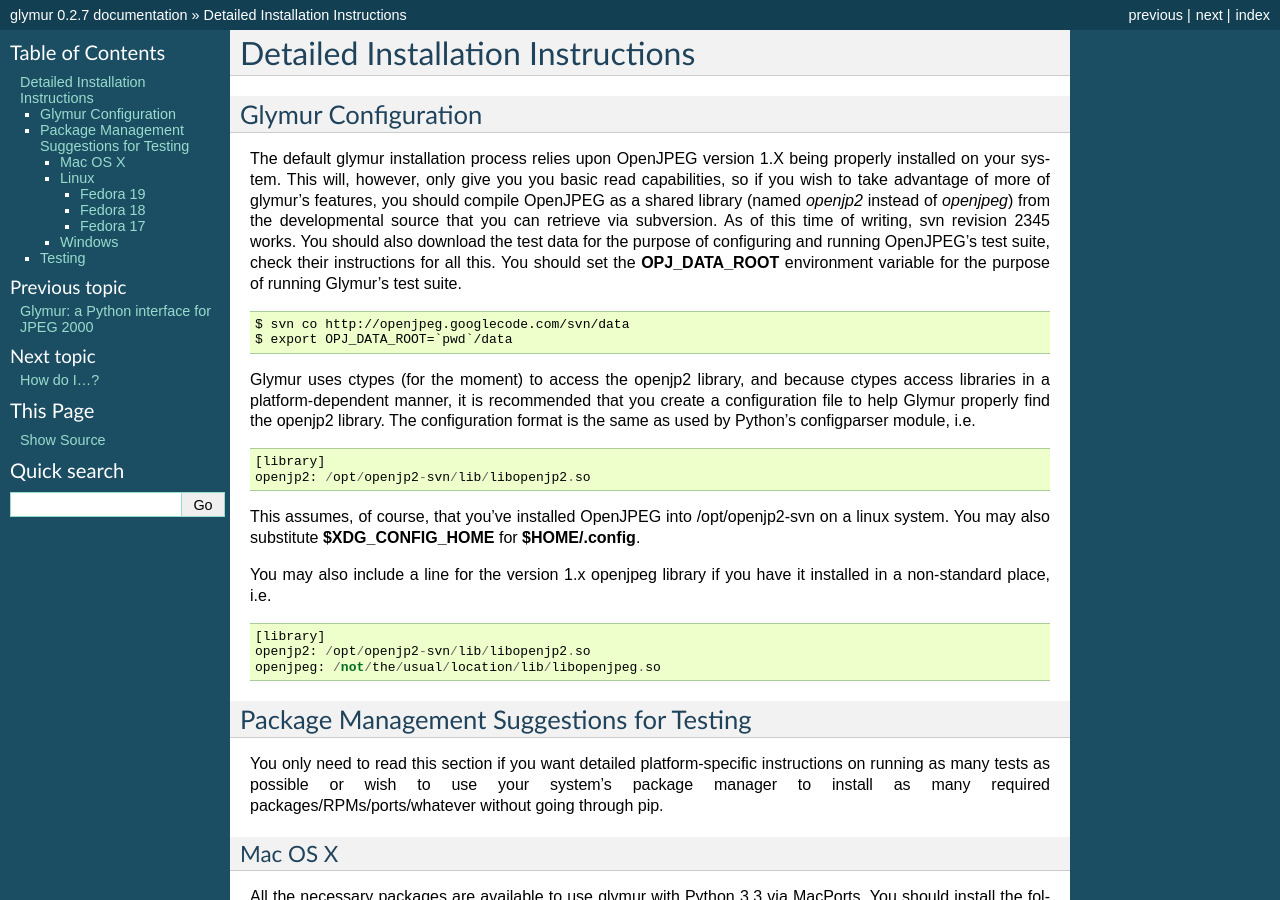
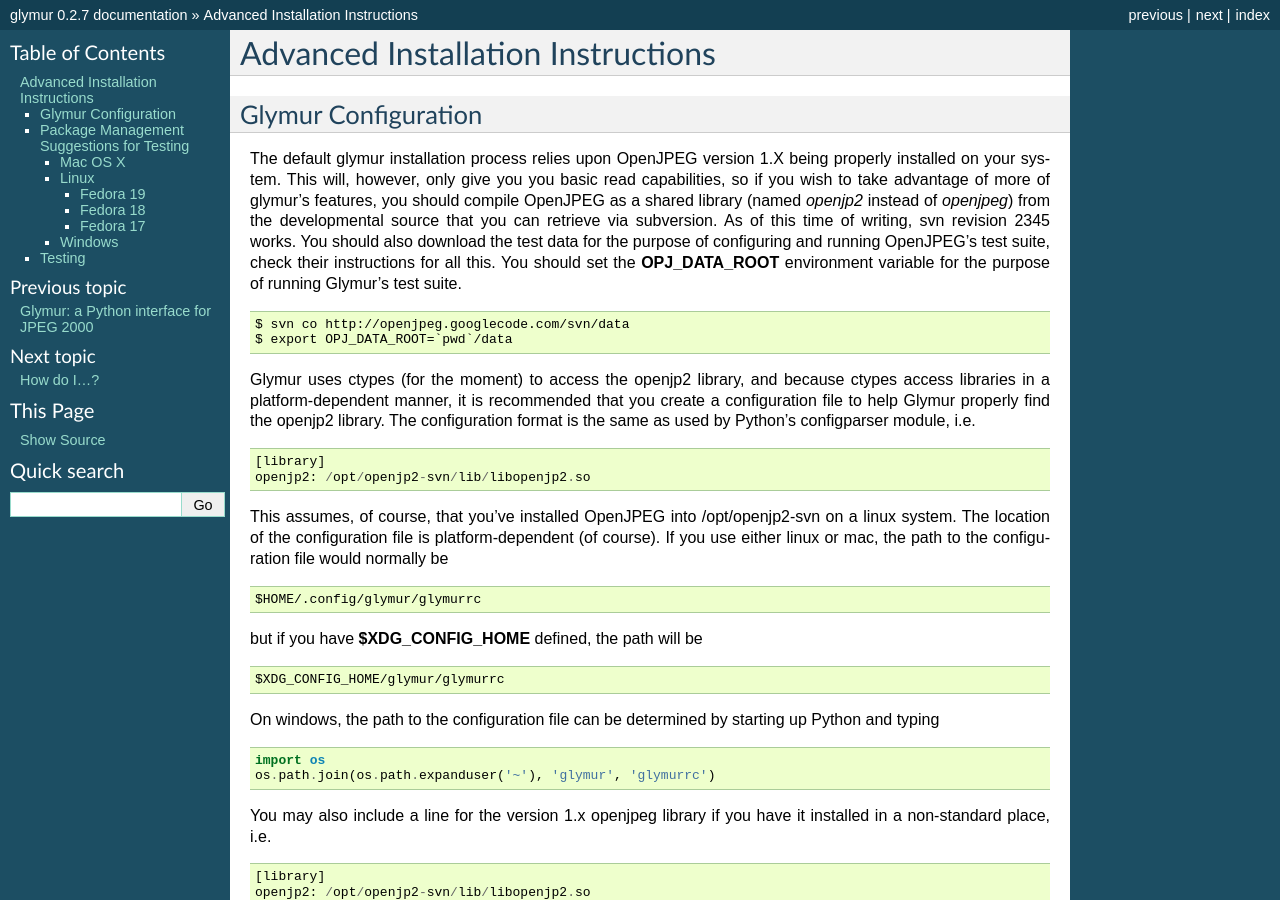
Before and after one commit to quintusdias/glymur, a Sphinx documentation site: the page built from docs/source/detailed_installation.rst, in a window 1280 px wide and 900 px high. Built offline with Sphinx 7.4.7, drawn with Linux system fonts in a browser that asks for light colours; some of the changed text lies outside the part shown.

Commit message:
Updated windows notes for configuation file location.  Closes #91.

```diff
--- a/docs/source/detailed_installation.rst
+++ b/docs/source/detailed_installation.rst
@@ -1,5 +1,5 @@
 ----------------------------------
-Detailed Installation Instructions
+Advanced Installation Instructions
 ----------------------------------
 
 ''''''''''''''''''''''
@@ -30,8 +30,22 @@
     openjp2: /opt/openjp2-svn/lib/libopenjp2.so
 
 This assumes, of course, that you've installed OpenJPEG into
-/opt/openjp2-svn on a linux system.  You may also substitute
-**$XDG_CONFIG_HOME** for **$HOME/.config**.
+/opt/openjp2-svn on a linux system.  The location of the configuration file
+is platform-dependent (of course).  If you use either linux or mac, the path
+to the configuration file would normally be ::
+
+    $HOME/.config/glymur/glymurrc
+
+but if you have **$XDG_CONFIG_HOME** defined, the path will be ::
+
+    $XDG_CONFIG_HOME/glymur/glymurrc
+
+On windows, the path to the configuration file can be determined by starting up Python
+and typing ::
+
+    import os
+    os.path.join(os.path.expanduser('~'), 'glymur', 'glymurrc')
+
 
 You may also include a line for the version 1.x openjpeg library if you have it
 installed in a non-standard place, i.e. ::
@@ -124,12 +138,11 @@
 
 Windows
 -------
-The only configuration I've tested is Python(xy), which uses Python 2.7.
-Python(xy) already comes with numpy, but you will have to install pip and then
-contextlib2 and mock as well.  Glymur seems to work with both 1.5.1 and the
-svn development versions of openjpeg.
+I would recommend using WinPython, but Python(xy) also seems to work.  WinPython 3.3
+should work with no additional installations required, but 2.7 versions still require
+contextlib2 and mock to be installed via pip.
 
-Glymur has been tested **far less** extensively on Windows than on the other
+Glymur has been tested far less extensively on Windows than on the other
 platforms.
 
 
@@ -141,7 +154,7 @@
 tests.
 
     * **OPJ_DATA_ROOT** - points to directory for OpenJPEG test data
-    * **FORMAT_CORPUS_ROOT** - points to directory for format-corpus repository  (see https://github.com/openplanets/format-corpus)
+    * **FORMAT_CORPUS_ROOT** - points to directory for format-corpus repository  (see https://github.com/openplanets/format-corpus if you wish, but you really don't need to bother with this)
 
 Setting these two environment variables is not required, as any tests using
 either of them will be skipped.
```
